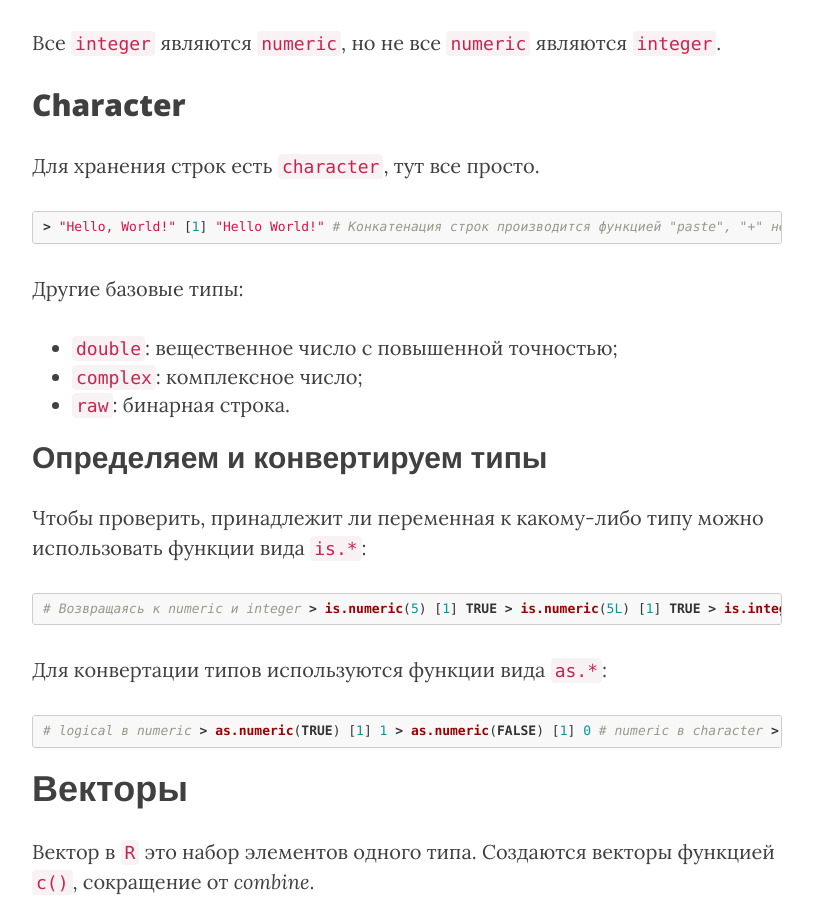
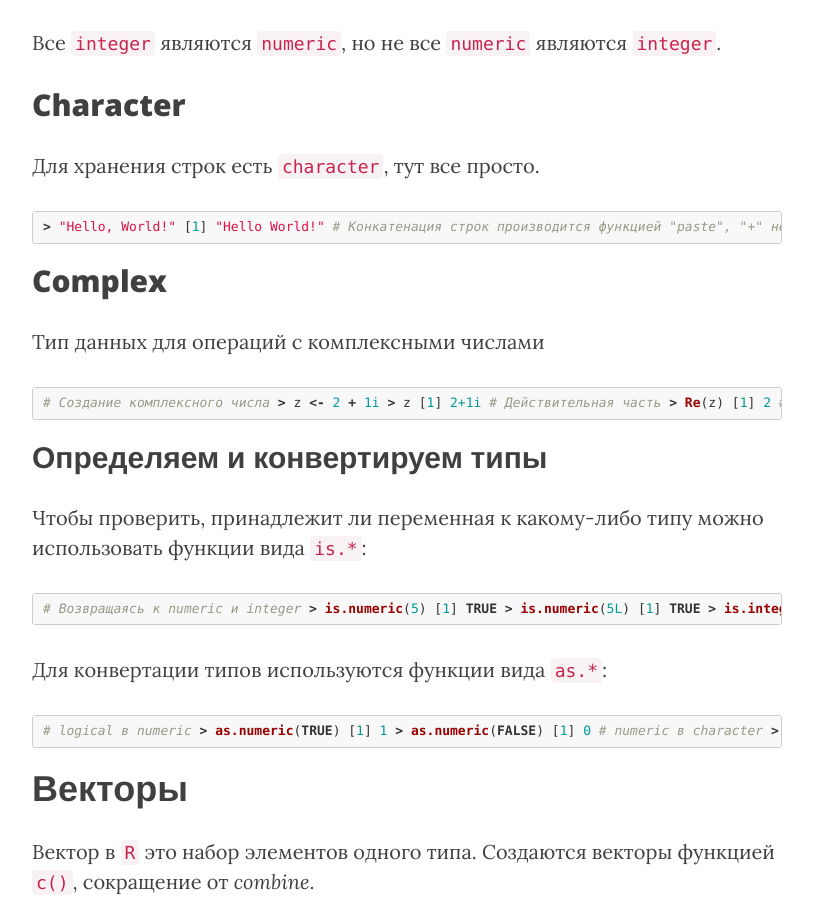
Before and after one commit to rmalkevy/re9ulus.github.io, a Jekyll site: the page built from _posts/2015-08-27-introduction_to_r_p1.markdown, in a window 1280 px wide and 900 px high, scrolled down 3575 px. Shown: the whole window, without its empty margins (233-1046 px from the left). Built offline with Jekyll 4.4.1, drawn with Linux system fonts in a browser that asks for light colours; nearby versions of some CDN libraries.

Commit message:
Update Introduction ot R part 1, added the part about compex numbers.

```diff
--- a/_posts/2015-08-27-introduction_to_r_p1.markdown
+++ b/_posts/2015-08-27-introduction_to_r_p1.markdown
@@ -199,11 +199,36 @@
 [1] "I have a dream!"
 {% endhighlight %}
 
-Другие базовые типы:
+##Complex
 
-- `double`: вещественное число с повышенной точностью;
-- `complex`: комплексное число;
-- `raw`: бинарная строка.
+Тип данных для операций с комплексными числами
+
+{% highlight R %}
+# Создание комплексного числа
+> z <- 2 + 1i
+> z
+[1] 2+1i
+
+# Действительная часть
+> Re(z)
+[1] 2
+
+# Мнимая часть
+> Im(z)
+[1] 1
+
+# Модуль
+> Mod(z)
+[1] 2.236068
+
+# Аргумент
+> Arg(z)
+[1] 0.4636476
+
+# Сопряженное число
+> Conj(z)
+[1] 2-1i
+{% endhighlight %}
 
 ##Определяем и конвертируем типы
 Чтобы проверить, принадлежит ли переменная к какому-либо типу можно использовать функции вида `is.*`:
```
